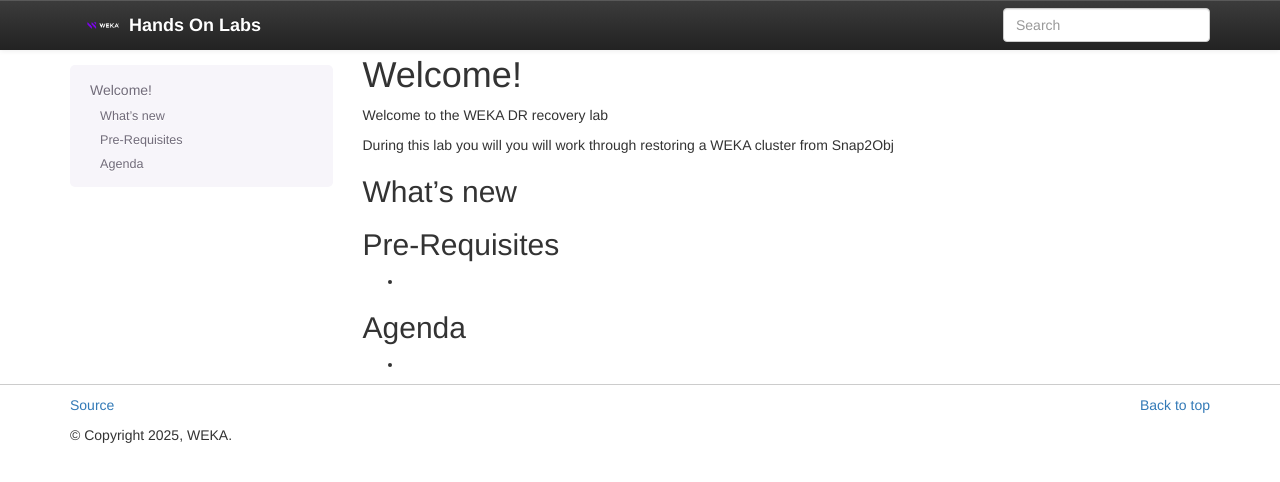
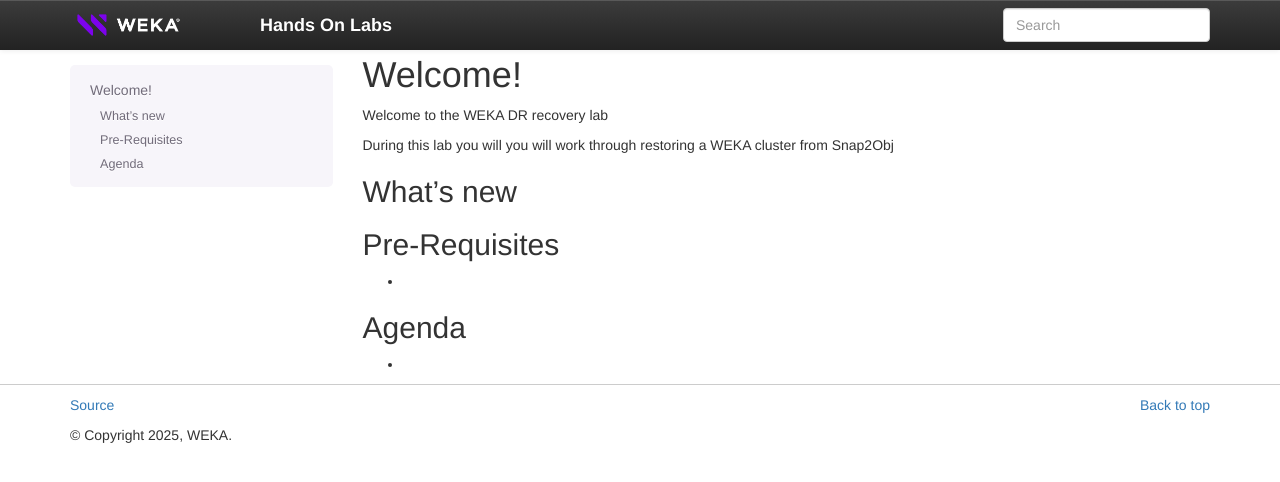
Before and after one commit to bmp-dot/template, a Sphinx documentation site: the page built from source/index.rst, in a window 1280 px wide. Shown: the top 482 px of the page. Built offline with Sphinx 7.4.7, drawn with Linux system fonts in a browser that asks for light colours.

Commit message:
change logo size

```diff
--- a/source/_static/custom.css
+++ b/source/_static/custom.css
@@ -1,33 +1,37 @@
-/* custom.css - force-show logo and hide brand text */
+/* Large WEKA logo + visible title */
 .navbar-brand {
   display: flex !important;
   align-items: center !important;
-  gap: 8px; /* space between logo and text */
-  color: #fff !important; /* keeps text visible on dark navbar */
+  gap: 10px;                         /* space between logo and text */
+  color: #fff !important;            /* white text on dark navbar */
   font-weight: 600;
-  font-size: 16px;
+  font-size: 18px;
   line-height: 1.2;
+  text-indent: 0 !important;
+  overflow: visible !important;
+  padding-left: 0 !important;
+  width: auto !important;
 }
 
+/* inject the logo before the text */
 .navbar-brand::before {
   content: "";
   display: inline-block;
-  width: 36px;  /* logo width */
-  height: 36px; /* logo height */
+  width: 180px;                      /* same width as your original background box */
+  height: 50px;                      /* taller than before for large logo */
   background: url('WEKA_logo.png') left center no-repeat;
-  background-size: contain;
+  background-size: auto 36px;        /* logo height */
+  flex-shrink: 0;
 }
 
-
-/* Small screens */
+/* tweak for small screens */
 @media (max-width: 767px) {
+  .navbar-brand::before {
+    width: 140px;
+    background-size: auto 28px;
+  }
   .navbar-brand {
-    background-size: auto 28px !important;
-    padding-left: 44px !important;
-    width: 150px !important;
-    line-height: 48px !important;
+    font-size: 16px;
+    gap: 6px;
   }
 }
-
-/* Accessibility: keep screen readers reading the text while hiding visually */
-.navbar-brand[aria-hidden="false"] { clip: rect(0 0 0 0); clip-path: inset(50%); height:1px; width:1px; overflow:hidden; position:absolute; white-space:nowrap; }
```
